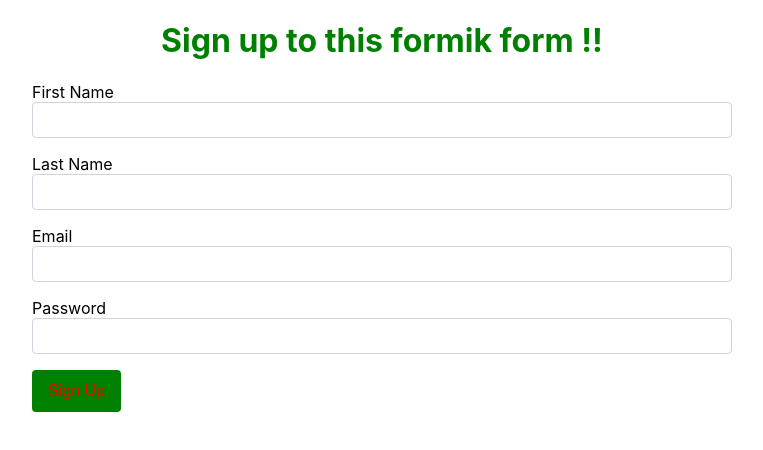
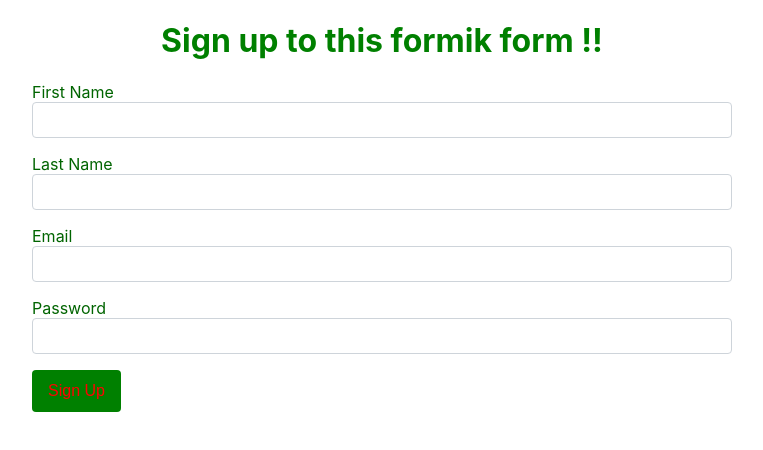
Before and after one commit to punitayadav26/formikapp, a React (Create React App) app: page / in a window 1280 px wide. Shown: the top 450 px of the page, without its empty margins (258-1021 px from the left). Built offline with nearby package versions, Linux system fonts and the light colour scheme.

Commit message:
changing color of label to green

```diff
--- a/src/index.css
+++ b/src/index.css
@@ -18,6 +18,9 @@ code {
 
 img {
   max-width: 100%;
+}
+label{
+  color:darkgreen;
 }
 .App h1{
 
```
